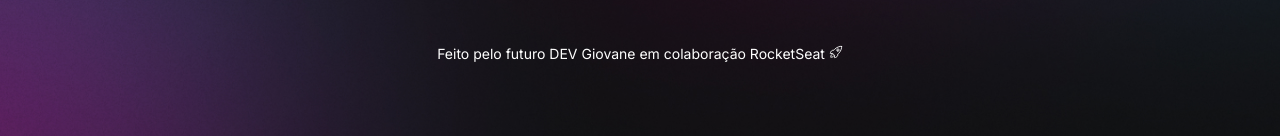
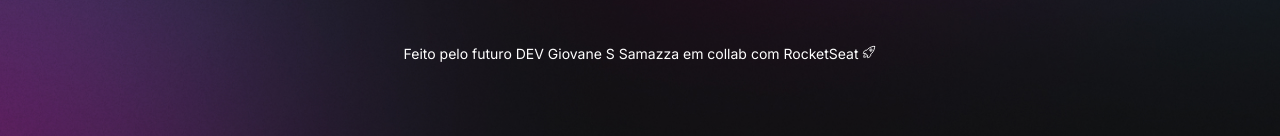
Before and after one commit to GSSamazza/Dev-Links, a plain HTML site: page index.html in a window 1280 px wide. Shown: the part 679-815 px from the top of the page. Drawn offline with nearby package versions, Linux system fonts and the light colour scheme.

Commit message:
Alteração do footer

```diff
--- a/index.html
+++ b/index.html
@@ -68,7 +68,7 @@
         </a>
       </div>
       <footer>
-        Feito pelo futuro DEV Giovane em colaboração RocketSeat
+        Feito pelo futuro DEV Giovane S Samazza em collab com RocketSeat
         <ion-icon name="rocket-outline"></ion-icon>
       </footer>
     </div>
```
